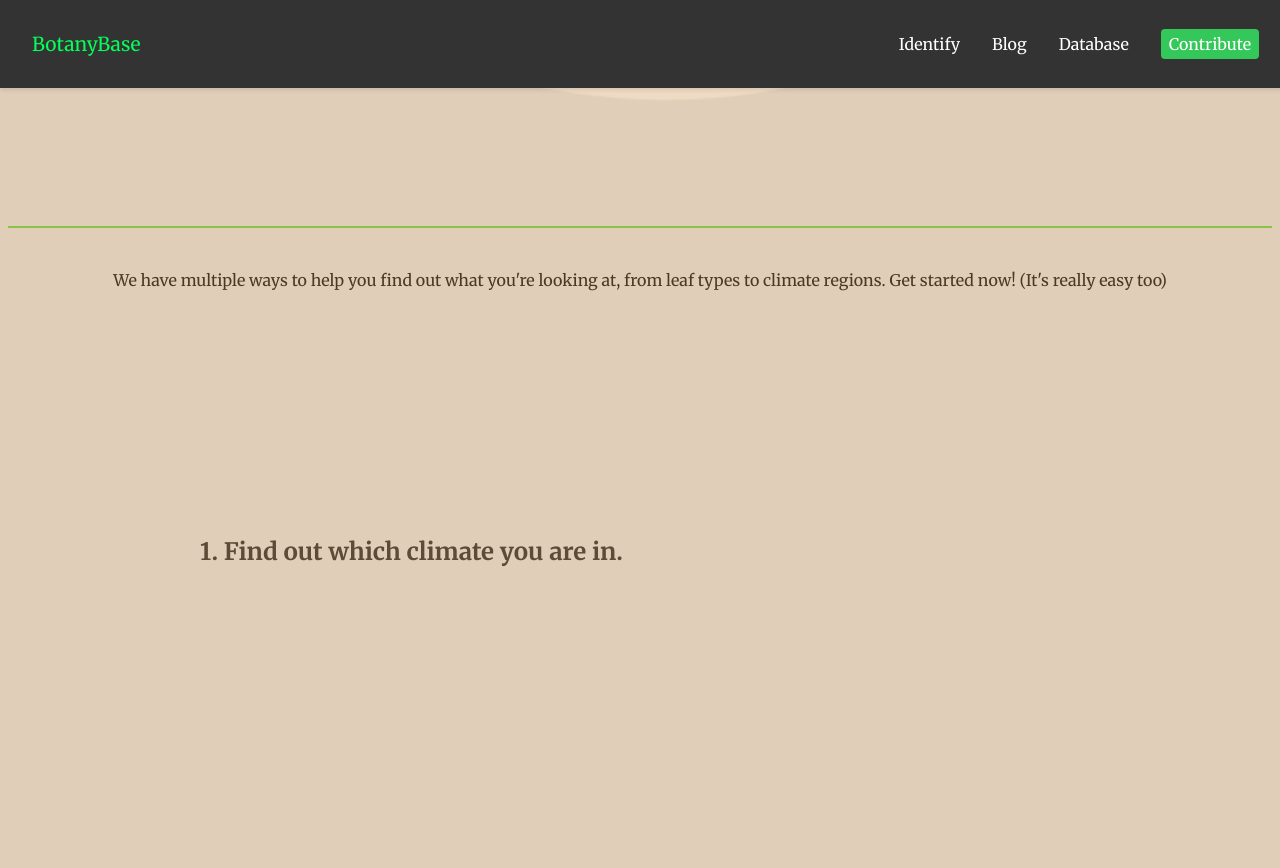
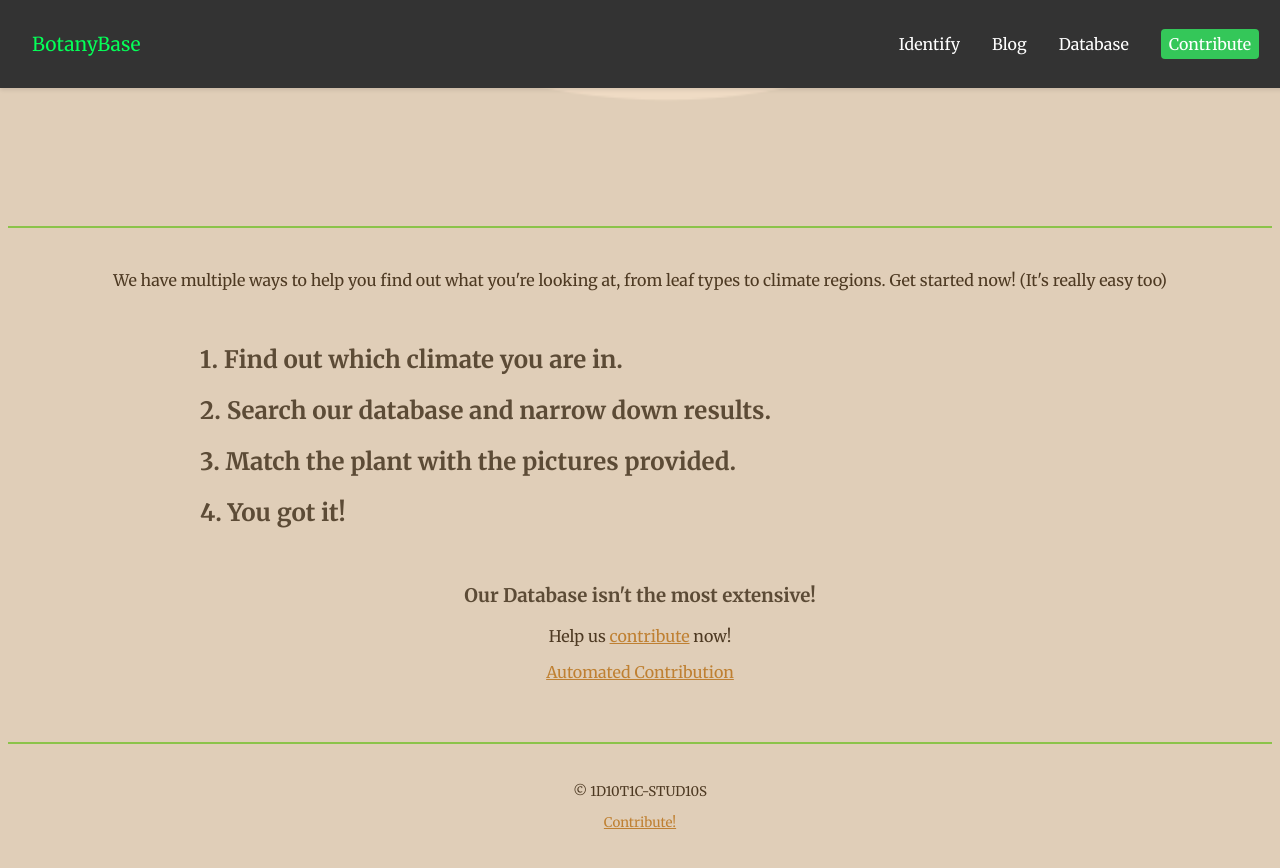
Before and after one commit to BotanyBase/botanybase.github.io, a Jekyll site: the page built from index.html, in a window 1280 px wide and 900 px high, scrolled down 886 px. Shown: the top 868 px of the window. Built offline with Jekyll 4.4.1, drawn with Linux system fonts in a browser that asks for light colours.

Commit message:
Update index.html

```diff
--- a/index.html
+++ b/index.html
@@ -56,10 +56,10 @@
 <br>
 <p style="text-align: center; text-decoration: bold;">We have multiple ways to help you find out what you're looking at, from leaf types to climate regions. Get started now! (It's really easy too)</p>
 <br>
-<h2 style="padding: 15vw;">1. Find out which climate you are in.</h2>
-<h2 style="padding: 15vw">2. Search our database and narrow down results.</h2>
-<h2 style="padding: 15vw">3. Match the plant with the pictures provided.</h2>
-<h2 style="padding: 15vw">4. You got it!</h2>
+<h2 style="margin-left: 15vw;">1. Find out which climate you are in.</h2>
+<h2 style="margin-left: 15vw">2. Search our database and narrow down results.</h2>
+<h2 style="margin-left: 15vw">3. Match the plant with the pictures provided.</h2>
+<h2 style="margin-left: 15vw">4. You got it!</h2>
 <br>
 <h3 style="text-align: center;">Our Database isn't the most extensive!</h3>
 <p style="text-align: center;">Help us <a href="/contribute">contribute</a> now!</p>
```
